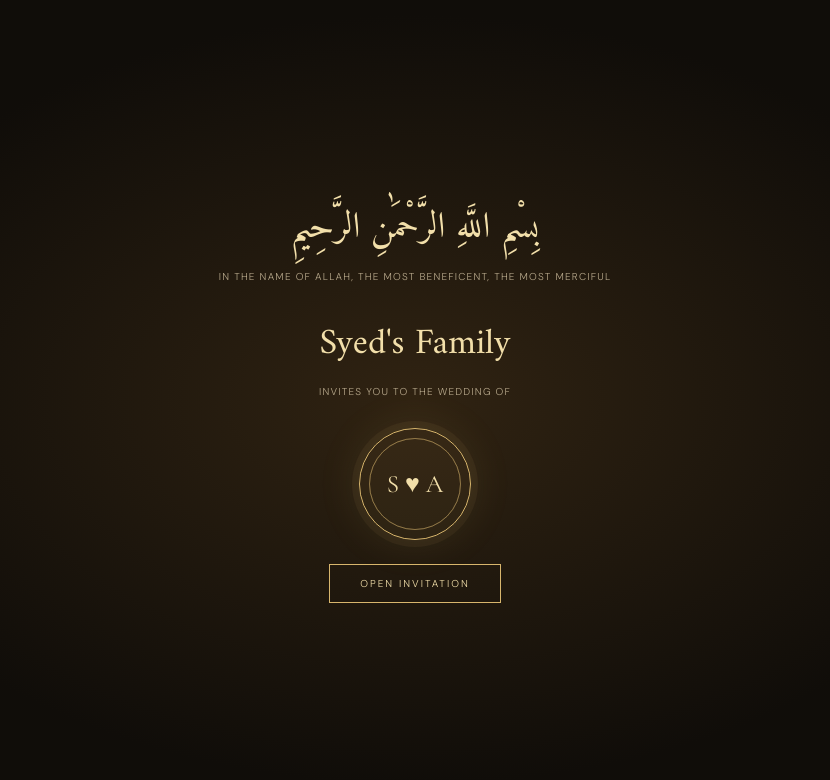
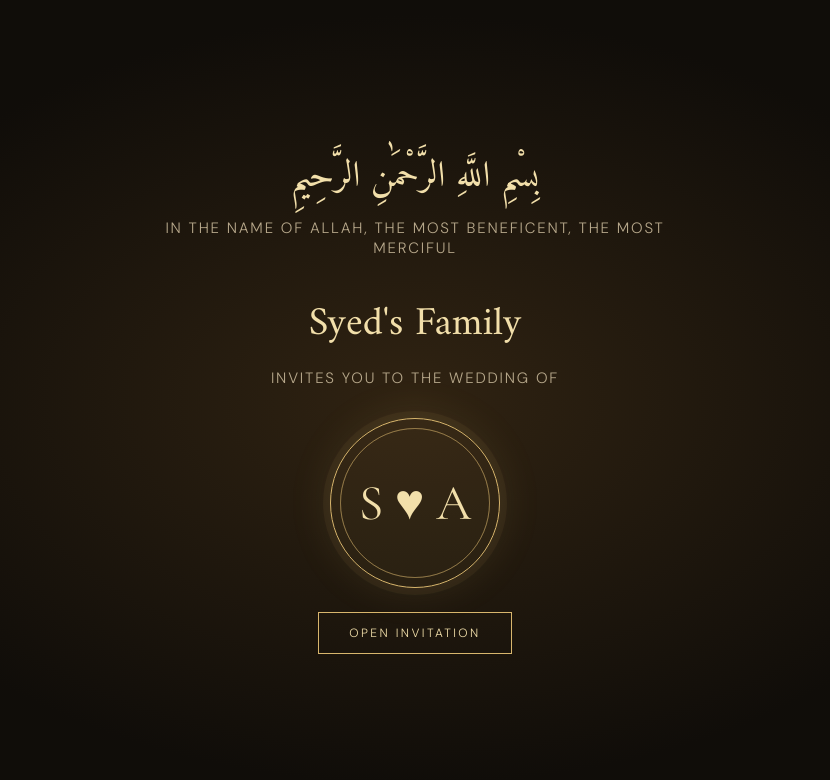
Before and after one commit to wed-invitations/Wedding-invitation-1, a plain HTML site: page index.html in a window 1280 px wide. Shown: the top 780 px of the page, without its empty margins (225-1055 px from the left). Drawn offline with nearby package versions, Linux system fonts and the light colour scheme.

Commit message:
index.html

```diff
--- a/index.html
+++ b/index.html
@@ -66,7 +66,7 @@
     .arabic {
       font-family: "Amiri", serif;
       color: var(--gold2);
-      font-size: clamp(25px, 5vw, 36px);
+      font-size: clamp(20px, 5vw, 36px);
       line-height: 1.8
     }
 
@@ -74,13 +74,13 @@
       color: var(--muted);
       letter-spacing: .12em;
       text-transform: uppercase;
-      font-size: 10px;
+      font-size: 15px;
       margin: 8px 0 30px
     }
 
     .seal {
-      width: 112px;
-      height: 112px;
+      width: 170px;
+      height: 170px;
       border: 1px solid var(--gold);
       border-radius: 50%;
       display: grid;
@@ -89,7 +89,7 @@
       position: relative;
       color: var(--gold2);
       font-family: "Cormorant Garamond", serif;
-      font-size: 25px;
+      font-size: 50px;
       cursor: pointer;
       background: rgba(216, 182, 109, .05);
       box-shadow: 0 0 0 7px rgba(216, 182, 109, .06), 0 0 45px rgba(216, 182, 109, .12);
@@ -117,7 +117,7 @@
       padding: 12px 30px;
       letter-spacing: .2em;
       text-transform: uppercase;
-      font-size: 10px;
+      font-size: 12px;
       cursor: pointer
     }
 
@@ -527,7 +527,7 @@
     <div class="intro-inner">
       <div class="arabic">بِسْمِ اللَّهِ الرَّحْمَٰنِ الرَّحِيمِ</div>
       <p>In the name of Allah, the Most Beneficent, the Most Merciful</p>
-      <div class="arabic">Syed's Family </div>
+      <div class="arabic" style ="font-size: 40px;">Syed's Family </div>
       <p> invites you to the wedding of</p>
       <div> </div>
       <button class="seal" id="seal" aria-label="Open wedding invitation">S&nbsp;♥&nbsp;A</button>
```
